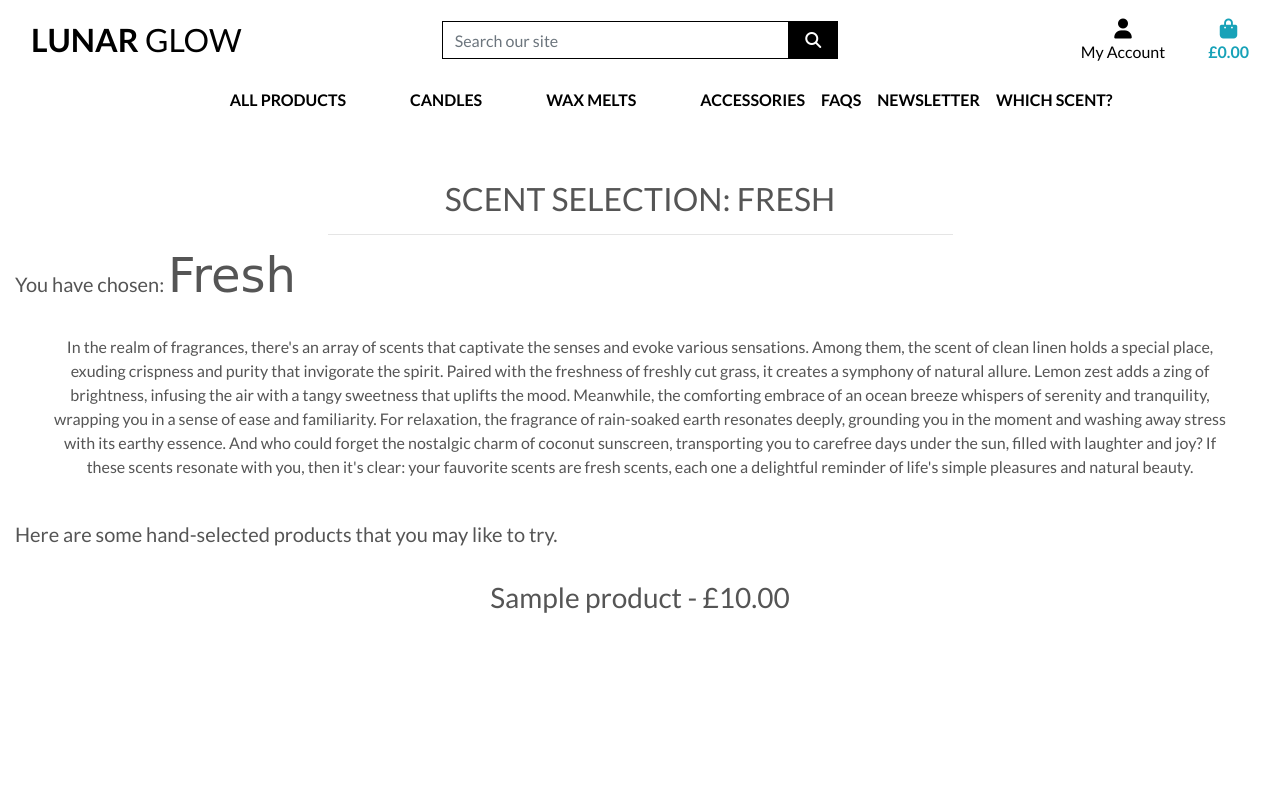
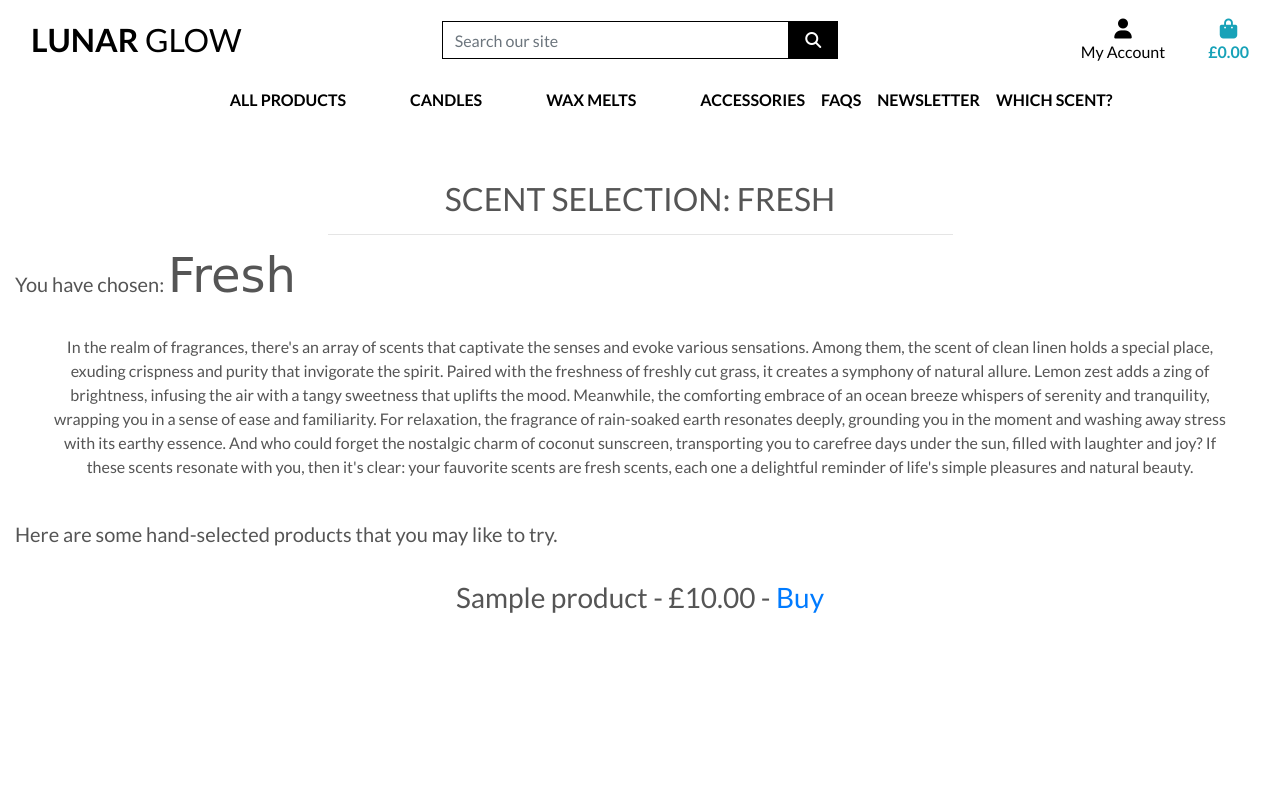
Before and after one commit to D3lyth/lunar_glow, a Django app: page /scentprofile/scentprofile/1/ in a window 1280 px wide. Run offline with Django 4.2, Linux system fonts and the light colour scheme; data comes from the database, SQL or seed files in the repository; tables that the repository leaves empty hold one stand-in row (values such as "Sample post"); parts of the project's set-up code (start-up, migrations or seed data) failed here and were passed over; some libraries are stand-ins or nearby versions; some web fonts are replaced.

Commit message:
Add a buy anchor tag to the product list

```diff
--- a/scentprofile/templates/scentselection.html
+++ b/scentprofile/templates/scentselection.html
@@ -25,7 +25,7 @@
 
                     {% for productscent in ProductScents %}
                             <div>
-                                <h3>{{ productscent.name }} - £{{ productscent.price }}</h3>
+                                <h3>{{ productscent.name }} - £{{ productscent.price }} - <a href="{% url 'products' %}">Buy</a></h3>
                                 <ul>
                                     {% for product in productscent.products.all %}
                                         <li>
@@ -34,7 +34,6 @@
                                             {% else %}
                                                 <p>No image available</p>
                                             {% endif %}
-                                            <div>{{ product.name }} - £{{ product.price }}</div>
                                         </li>
                                     {% endfor %}
                                 </ul>
```
